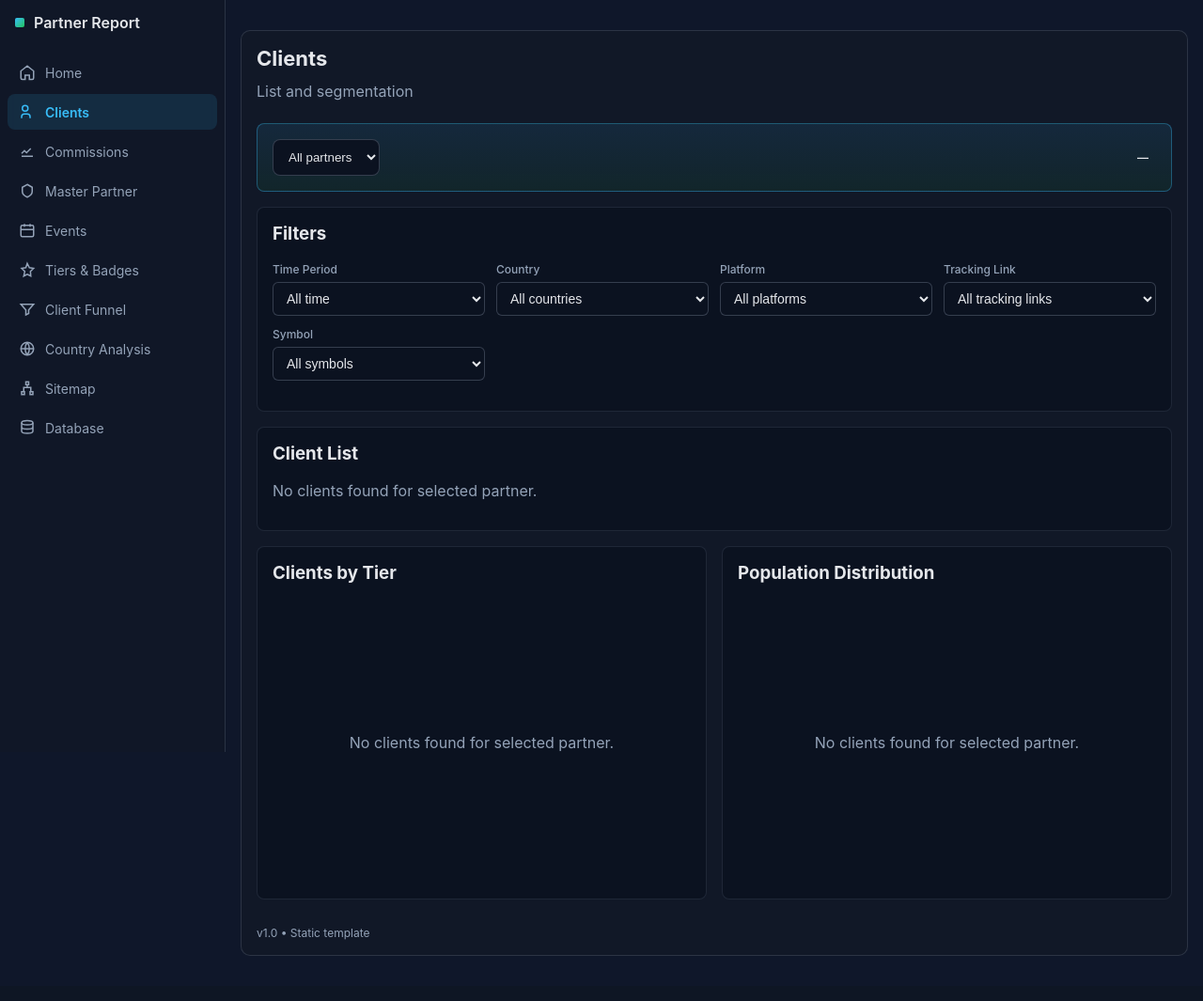
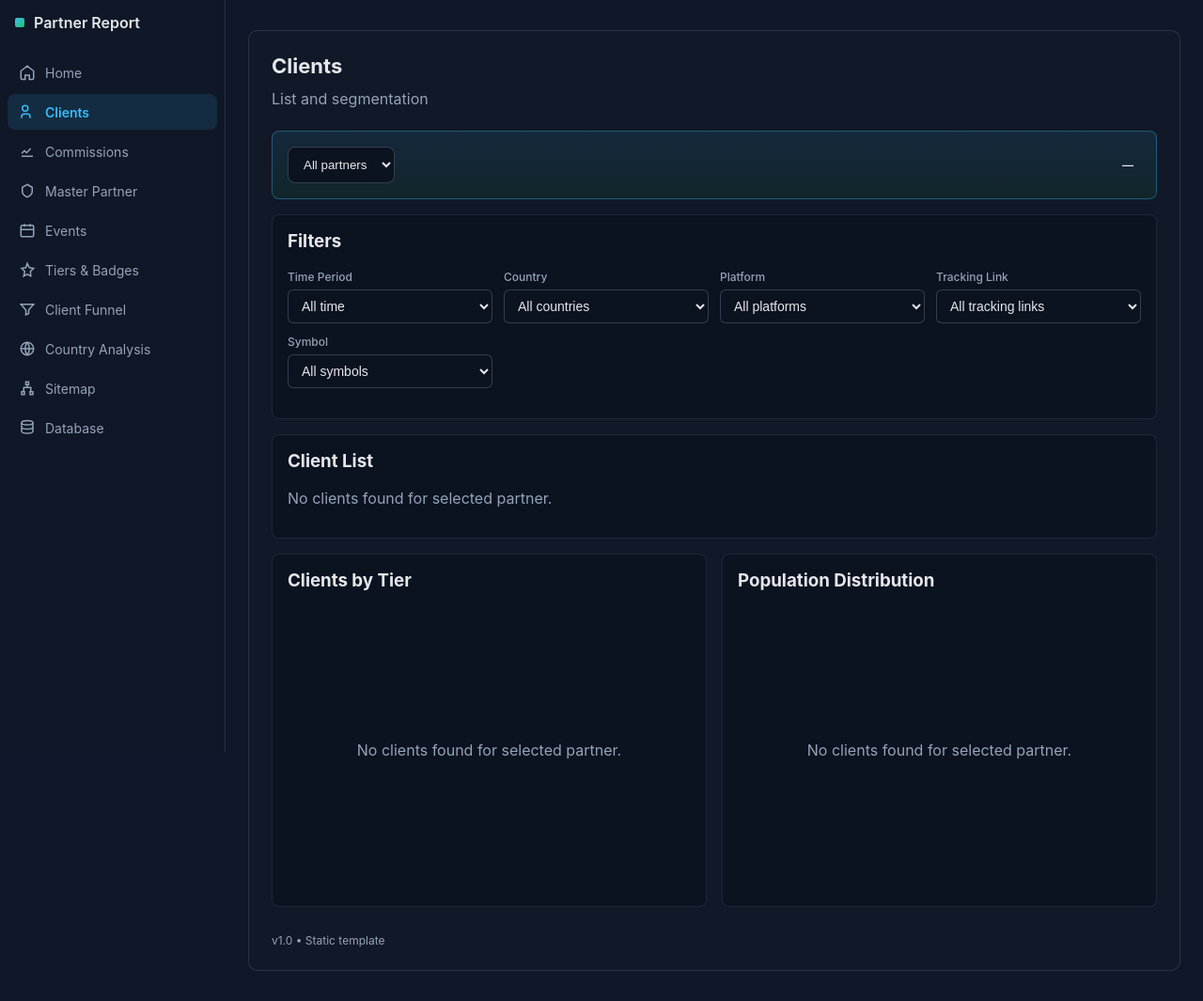
Before and after one commit to d33pblu-g1/partner-reports, a PHP site: page /clients.html in a window 1280 px wide. Shown: the whole page at 94% size. Before the commit the page ends 1017 px from the top, so only its background shows below. Run offline with PHP 8.4, Linux system fonts and the light colour scheme; data that the repository does not hold is empty.

Commit message:
Make container and panel wider for better content display
Changes:
- Container max-width: 1400px → 1600px (+200px wider)
- Container horizontal padding: 16px → 24px
- Panel padding: 16px → 24px

Benefits:
- Better utilization of widescreen displays
- More breathing room for charts and data
- Improved content visibility
- Enhanced readability for tables and badges gallery
- More horizontal space for commission charts

```diff
--- a/styles.css
+++ b/styles.css
@@ -19,9 +19,9 @@ html, body {
 }
 
 .container {
-  max-width: 1400px;
+  max-width: 1600px;
   margin: 0 auto;
-  padding: 16px 16px 32px;
+  padding: 16px 24px 32px;
 }
 
 .brand {
@@ -95,7 +95,7 @@ main.panel {
   border: 1px solid rgba(148, 163, 184, 0.2);
   border-radius: 10px;
   margin-top: 16px;
-  padding: 16px;
+  padding: 24px;
 }
 
 .page-title {
```
